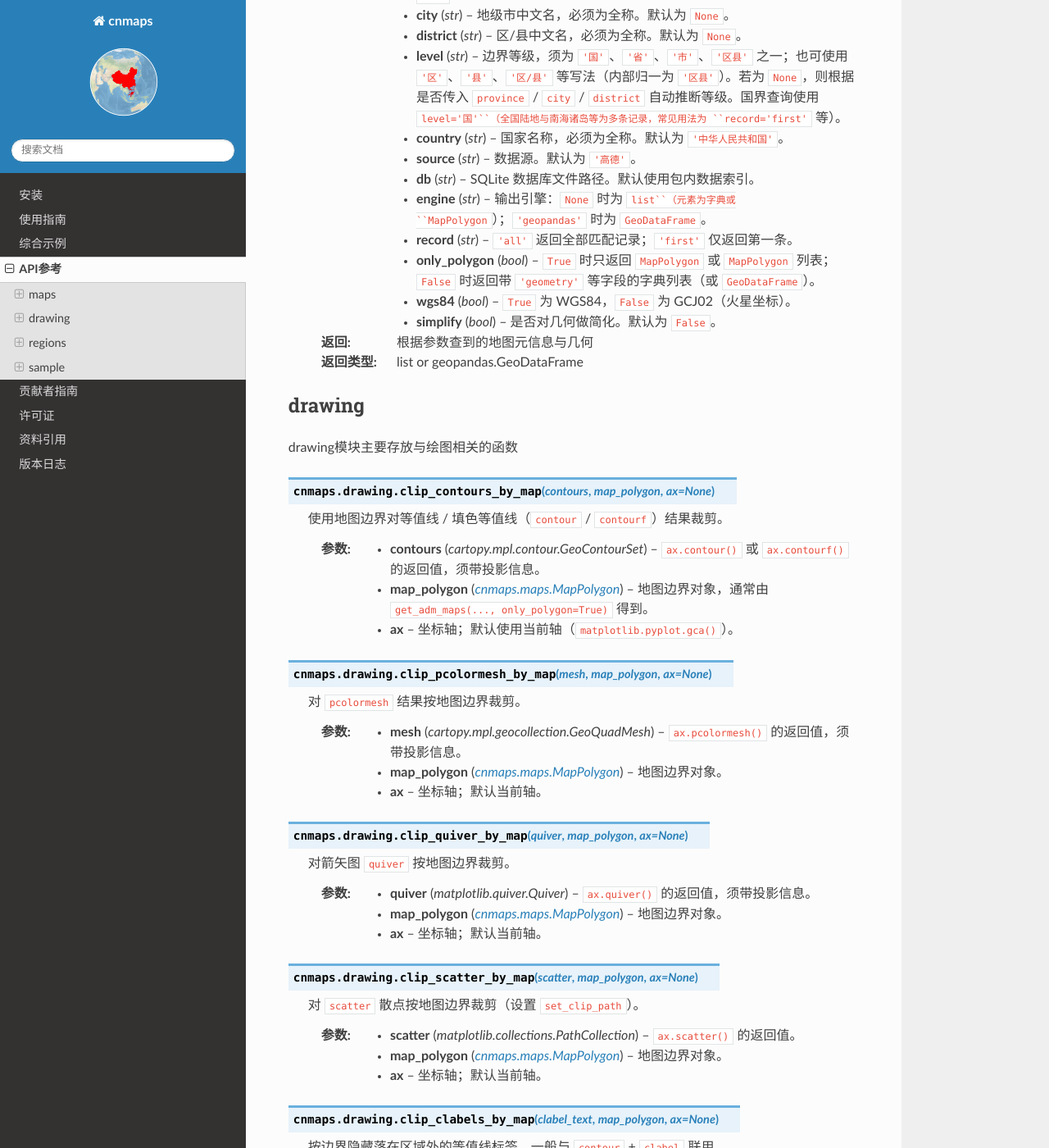
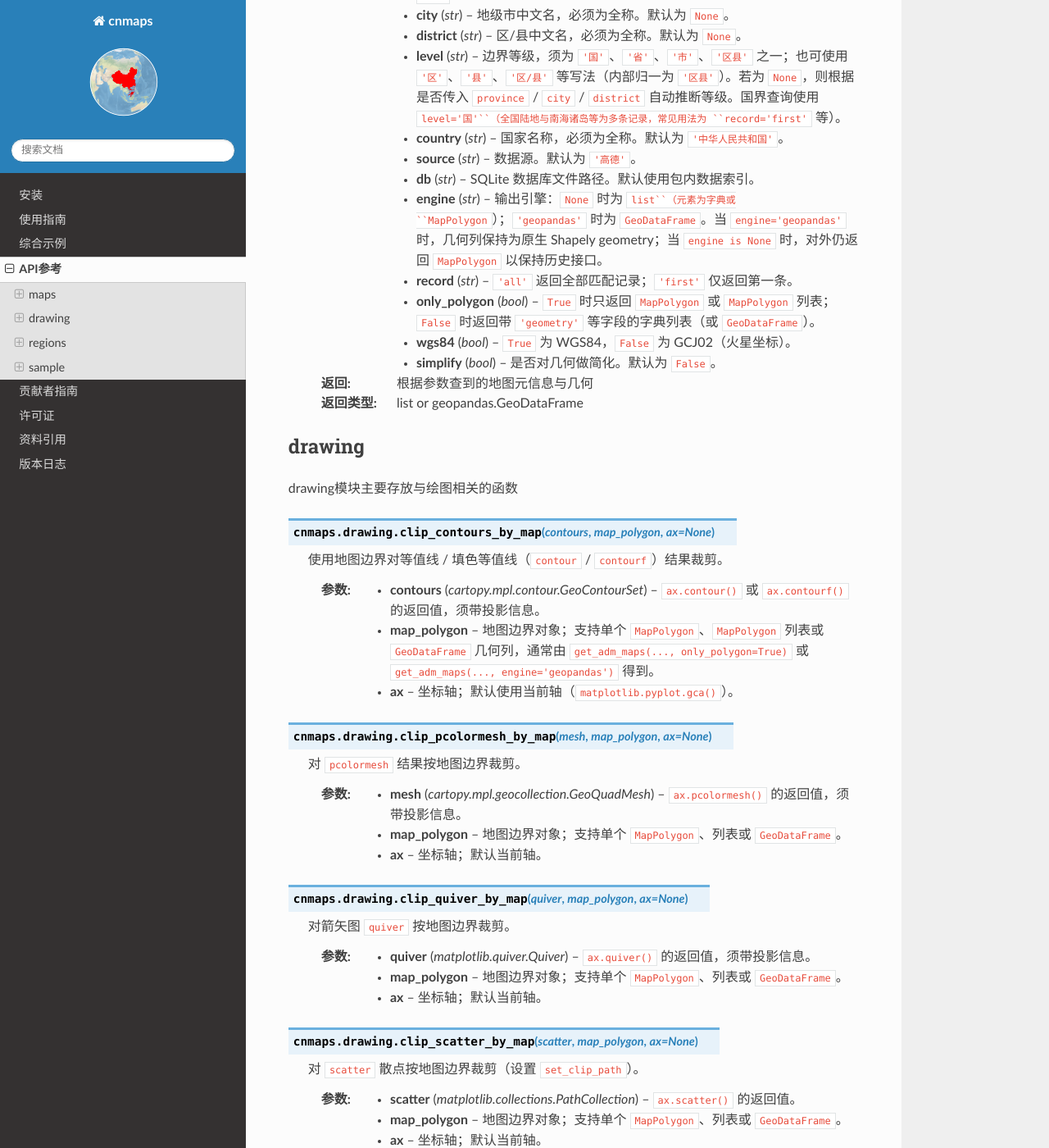
Before and after one commit to cnmetlab/cnmaps, a Sphinx documentation site: the page built from docs/source/content/api-ref.rst, in a window 1280 px wide and 1400 px high, scrolled down 2149 px. Shown: the whole window at 82% size. Built offline with Sphinx 7.4.7 and the Read the Docs theme 3.1.0, drawn with Linux system fonts in a browser that asks for light colours.

Commit message:
Update flake8 configuration to exclude specific directories and enhance API documentation for map_polygon parameter in usage and API reference. Improve installation instructions and contributor guide with CI details and Python version requirements.

```diff
--- a/docs/source/content/api-ref.rst
+++ b/docs/source/content/api-ref.rst
@@ -139,7 +139,7 @@ maps模块主要存放与地图边界对象相关的类和函数。
     :param str db:
         SQLite 数据库文件路径。默认使用包内数据索引。
     :param str engine:
-        输出引擎：``None`` 时为 ``list``（元素为字典或 ``MapPolygon``）；``'geopandas'`` 时为 ``GeoDataFrame``。
+        输出引擎：``None`` 时为 ``list``（元素为字典或 ``MapPolygon``）；``'geopandas'`` 时为 ``GeoDataFrame``。当 ``engine='geopandas'`` 时，几何列保持为原生 Shapely geometry；当 ``engine is None`` 时，对外仍返回 ``MapPolygon`` 以保持历史接口。
     :param str record:
         ``'all'`` 返回全部匹配记录；``'first'`` 仅返回第一条。
     :param bool only_polygon:
@@ -165,8 +165,8 @@ drawing模块主要存放与绘图相关的函数
 
     :param cartopy.mpl.contour.GeoContourSet contours:
         ``ax.contour()`` 或 ``ax.contourf()`` 的返回值，须带投影信息。
-    :param cnmaps.maps.MapPolygon map_polygon:
-        地图边界对象，通常由 ``get_adm_maps(..., only_polygon=True)`` 得到。
+    :param map_polygon:
+        地图边界对象；支持单个 ``MapPolygon``、``MapPolygon`` 列表或 ``GeoDataFrame`` 几何列，通常由 ``get_adm_maps(..., only_polygon=True)`` 或 ``get_adm_maps(..., engine='geopandas')`` 得到。
     :param ax:
         坐标轴；默认使用当前轴（``matplotlib.pyplot.gca()``）。
 
@@ -178,8 +178,8 @@ drawing模块主要存放与绘图相关的函数
 
     :param cartopy.mpl.geocollection.GeoQuadMesh mesh:
         ``ax.pcolormesh()`` 的返回值，须带投影信息。
-    :param cnmaps.maps.MapPolygon map_polygon:
-        地图边界对象。
+    :param map_polygon:
+        地图边界对象；支持单个 ``MapPolygon``、列表或 ``GeoDataFrame``。
     :param ax:
         坐标轴；默认当前轴。
 
@@ -191,8 +191,8 @@ drawing模块主要存放与绘图相关的函数
 
     :param matplotlib.quiver.Quiver quiver:
         ``ax.quiver()`` 的返回值，须带投影信息。
-    :param cnmaps.maps.MapPolygon map_polygon:
-        地图边界对象。
+    :param map_polygon:
+        地图边界对象；支持单个 ``MapPolygon``、列表或 ``GeoDataFrame``。
     :param ax:
         坐标轴；默认当前轴。
 
@@ -204,8 +204,8 @@ drawing模块主要存放与绘图相关的函数
 
     :param matplotlib.collections.PathCollection scatter:
         ``ax.scatter()`` 的返回值。
-    :param cnmaps.maps.MapPolygon map_polygon:
-        地图边界对象。
+    :param map_polygon:
+        地图边界对象；支持单个 ``MapPolygon``、列表或 ``GeoDataFrame``。
     :param ax:
         坐标轴；默认当前轴。
 
--- a/docs/source/content/changelog.rst
+++ b/docs/source/content/changelog.rst
@@ -6,7 +6,10 @@
 *发布日以 PyPI 为准。*
 
 * **Shapely 2.0**：本版本最重要的变更是将依赖与实现全面对齐 **Shapely 2.x**（``pyproject.toml`` 中为 ``shapely>=2.0.0``），在保留 ``MapPolygon`` 等既有 API 的前提下，消除此前与 Shapely 2.0 迁移相关的兼容性问题；该项变更对应 `Issue #106 <https://github.com/cnmetlab/cnmaps/issues/106>`_。
-* 文档：安装说明、贡献者指南、API 参考等与当前工程及 CI 同步（Python/NumPy 约束、GitHub Actions、函数签名等）。
+* **Cartopy 兼容**：绘图裁剪逻辑同时兼容新版 ``cartopy.mpl.path.shapely_to_path`` 与旧版 ``cartopy.mpl.patch.geos_to_path``，并适配新的 ``GeoContourSet`` 接口。
+* **Python / CI**：项目 Python 版本范围更新为 ``>=3.9,<3.13``，主 CI 覆盖 Python 3.9–3.12 与 macOS / Ubuntu / Windows；绘图测试统一使用 ``MPLBACKEND=Agg``，依赖安装步骤增加自动重试以减少网络抖动导致的偶发失败。
+* **性能**：对样例数据加载、GeoJSON 读取、行政区查询与 ``MapPolygon`` 内部重复多边形清理进行了缓存和热点优化，全量测试耗时显著下降。
+* 文档：安装说明、贡献者指南、API 参考等与当前工程及 CI 同步（Python/NumPy/Shapely 约束、GitHub Actions、函数签名与返回行为等）。
 
 1.1.7
 ------
--- a/docs/source/content/installation.rst
+++ b/docs/source/content/installation.rst
@@ -2,7 +2,9 @@
 =====
 安装 cnmaps 要求 **Python 3.9 及以上、3.13 以下**（与 ``pyproject.toml`` 中 ``python = ">=3.9,<3.13"`` 及 PyPI 元数据一致；详见 `PyPI <https://pypi.org/project/cnmaps/>`_）。
 
-运行时依赖包含 Cartopy、GeoPandas、Shapely 2.x、Matplotlib、NumPy 等；当前版本约束 NumPy 为 ``>=1.21.5,<2.0``（见 ``pyproject.toml``）。若使用 pip 安装发行包，一般无需手动逐条安装依赖。
+运行时依赖包含 Cartopy、GeoPandas、Shapely 2.x、Matplotlib、NumPy 等；当前版本要求 **Shapely 2.0+**，并约束 NumPy 为 ``>=1.21.5,<2.0``（见 ``pyproject.toml``）。若使用 pip 安装发行包，一般无需手动逐条安装依赖。
+
+项目当前在 GitHub Actions 中持续验证 **Python 3.9、3.10、3.11、3.12** 以及 macOS / Ubuntu / Windows 组合；绘图相关测试在 CI 中统一使用无头 Matplotlib 后端 ``Agg``。
 
 使用 pip 安装
 ---------------
--- a/docs/source/content/usage.rst
+++ b/docs/source/content/usage.rst
@@ -83,6 +83,8 @@
     8   中华人民共和国   山西省  忻州市  None  市  高德  陆地  MULTIPOLYGON (((111.26944 39.42373, 111.27091 ...
     9   中华人民共和国   山西省  临汾市  None  市  高德  陆地  MULTIPOLYGON (((110.41054 36.89947, 110.41487 ...
     10  中华人民共和国   山西省  吕梁市  None  市  高德  陆地  MULTIPOLYGON (((111.41469 36.80403, 111.41071 ...
+
+.. note:: ``engine='geopandas'`` 时，返回结果中的 ``geometry`` 列保持为 **原生 Shapely geometry**；默认 ``engine=None`` 的列表 / 字典接口则继续返回 ``MapPolygon``，以兼容历史用法。
 
 
 .. note:: 当你向 ``get_adm_maps`` 传递行政区域的名称时，应传入行政区的正式全称，简称无法识别，如果不知道全称可以通过 ``get_adm_names`` 查询。
@@ -258,6 +260,8 @@ cnmaps可以很方便地对地图进行合并，例如我们可以将北京、
 
     clip_contours_by_map(cs, map_polygon)
     draw_map(map_polygon, color='k', linewidth=1)
+
+``clip_contours_by_map``、``clip_pcolormesh_by_map``、``clip_quiver_by_map``、``clip_scatter_by_map`` 除了支持单个 ``MapPolygon``，也支持直接传入 ``MapPolygon`` 列表或 ``GeoDataFrame``，适合一次性裁剪多个行政区组合结果。
 
     plt.show()
 
```
Also changed, not shown: docs/source/content/contributor-guide.rst (+4 -4 lines), 1 other file.
